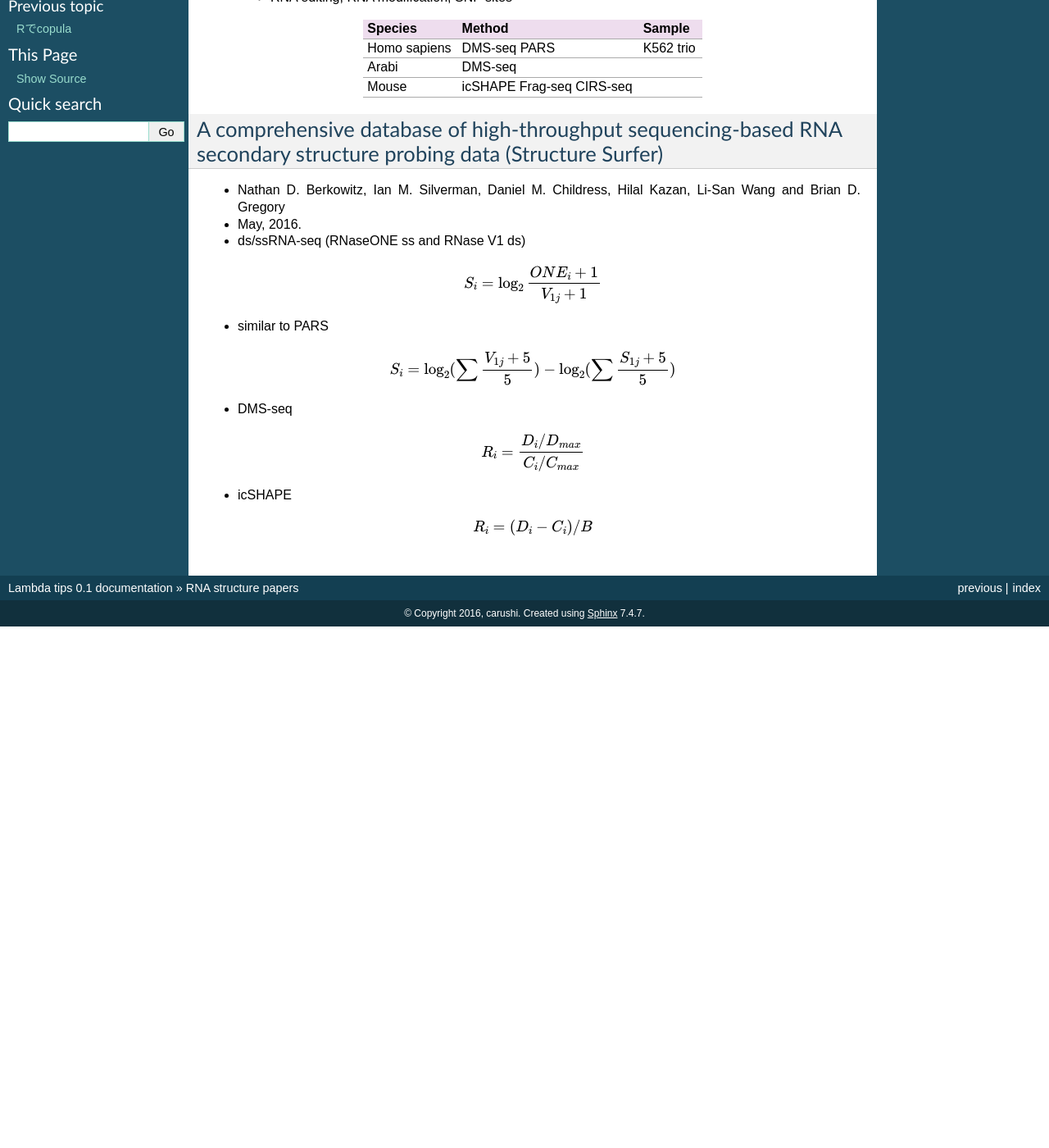
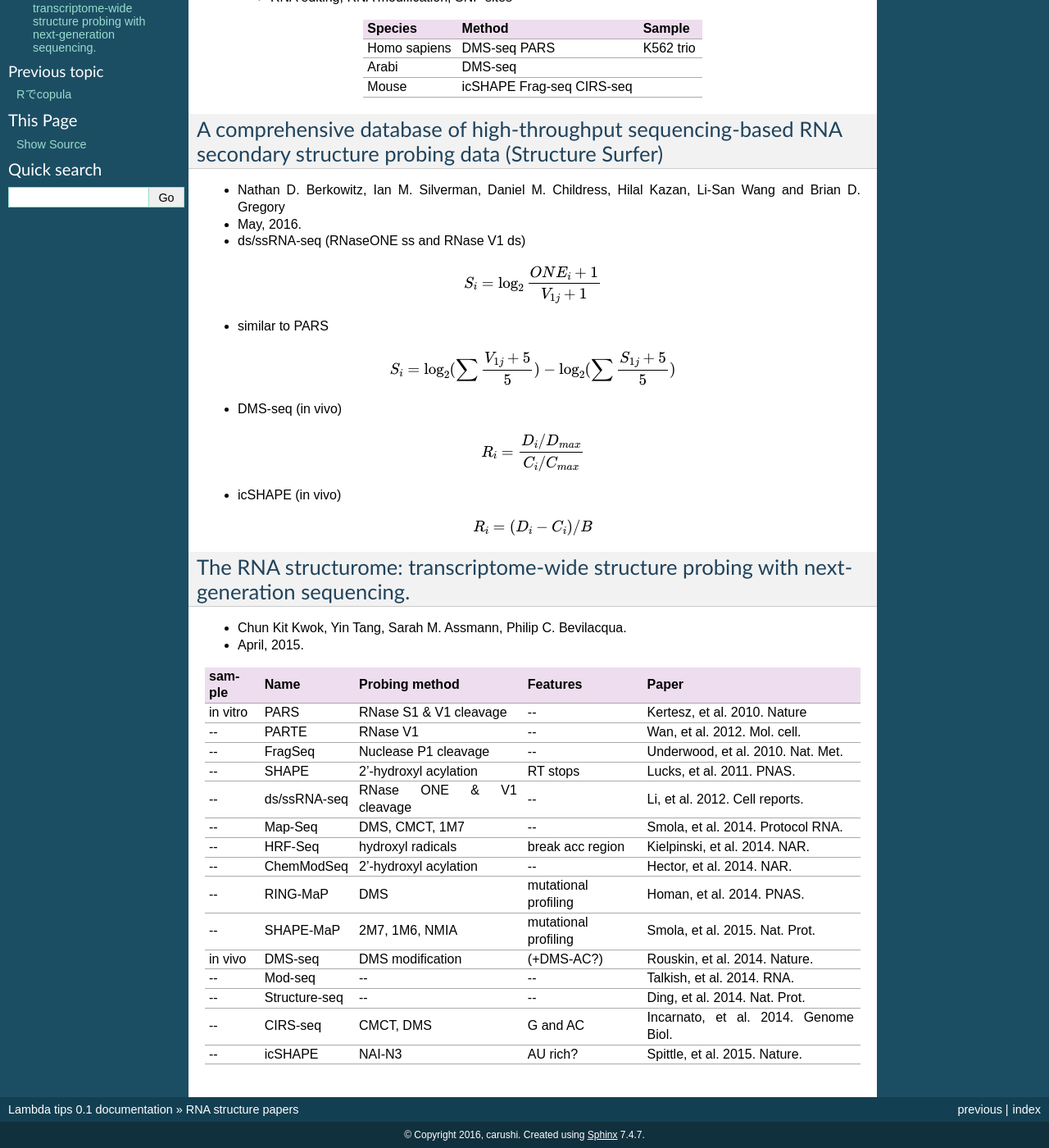
Before and after one commit to carushi/resource, a Sphinx documentation site: the page built from docs/RNAstructure.rst, in a window 1280 px wide and 1400 px high, scrolled down 296 px. Shown: the whole window at 82% size. Built offline with Sphinx 7.4.7, drawn with Linux system fonts in a browser that asks for light colours; before the commit the page ends 1060 px from its top, so only the background shows below that.

Commit message:
add table

```diff
--- a/docs/RNAstructure.rst
+++ b/docs/RNAstructure.rst
@@ -1,8 +1,8 @@
 RNA structure papers
-============
+======================
 
 RNAex: an RNA secondary structure prediction server enhanced by high-throughput structure-probing data
------------
+---------------------------------------------------------------------------------------------------------
 
 
 * Yang Wu, Rihao Qu, Yiming Huang, Binbin Shi, Mengrong Liu, Yang Li and Zhi John Lu*
@@ -26,27 +26,60 @@
 
 
 A comprehensive database of high-throughput sequencing-based RNA secondary structure probing data (Structure Surfer)
-------------
+---------------------------------------------------------------------------------------------------------------------
 * Nathan D. Berkowitz, Ian M. Silverman, Daniel M. Childress, Hilal Kazan, Li-San Wang and Brian D. Gregory
 * May, 2016.
 * ds/ssRNA-seq (RNaseONE ss and RNase V1 ds)
+
 .. math::
 
 	S_i = \log_2 \frac{ONE_i + 1}{V_{1j}+1}
 
 
 * similar to PARS
+
 .. math::
 
 	S_i = \log_2 (\sum \frac{V_{1j}+5}{5} )- \log_2 (\sum \frac{S_{1j}+5}{5})
 
 
-* DMS-seq
+* DMS-seq (in vivo)
+
 .. math::
 
 	R_i = \frac{D_i / D_{max}}{C_i / C_{max}}
 
-* icSHAPE
+* icSHAPE (in vivo)
+
 .. math::
 
 	R_i = (D_i - C_i) / B
+
+
+
+
+The RNA structurome: transcriptome-wide structure probing with next-generation sequencing.
+---------------------------------------------------------------------------------------------------------------------
+* Chun Kit Kwok, Yin Tang, Sarah M. Assmann, Philip C. Bevilacqua.
+* April, 2015.
+
+
+======== ============== =========================== ======================== ===================================
+ sample   Name             Probing method            Features                   Paper
+======== ============== =========================== ======================== ===================================
+in vitro PARS            RNase S1 & V1 cleavage      \-\-                    Kertesz, et al. 2010. Nature
+\-\-     PARTE           RNase V1                    \-\-                    Wan, et al. 2012. Mol. cell.
+\-\-     FragSeq         Nuclease P1 cleavage        \-\-                    Underwood, et al. 2010. Nat. Met.
+\-\-     SHAPE           2'-hydroxyl acylation       RT stops                Lucks, et al. 2011. PNAS.
+\-\-     ds/ssRNA-seq    RNase ONE & V1 cleavage     \-\-                    Li, et al. 2012. Cell reports.
+\-\-     Map-Seq         DMS, CMCT, 1M7              \-\-                    Smola, et al. 2014. Protocol RNA.
+\-\-     HRF-Seq         hydroxyl radicals           break acc region        Kielpinski, et al. 2014. NAR.
+\-\-     ChemModSeq      2'-hydroxyl acylation       \-\-                    Hector, et al. 2014. NAR.
+\-\-     RING-MaP        DMS                         mutational profiling    Homan, et al. 2014. PNAS.
+\-\-     SHAPE-MaP       2M7, 1M6, NMIA              mutational profiling    Smola, et al. 2015. Nat. Prot.
+in vivo  DMS-seq         DMS modification            (+DMS-AC?)              Rouskin, et al. 2014. Nature.
+\-\-     Mod-seq         \-\-                        \-\-                    Talkish, et al. 2014. RNA.
+\-\-     Structure-seq   \-\-                        \-\-                    Ding, et al. 2014. Nat. Prot.
+\-\-     CIRS-seq        CMCT, DMS                   G and AC                Incarnato, et al. 2014. Genome Biol.
+\-\-     icSHAPE         NAI-N3                      AU rich?                Spittle, et al. 2015. Nature.
+======== ============== =========================== ======================== ===================================
--- a/docs/copula.rst
+++ b/docs/copula.rst
@@ -4,7 +4,7 @@
 
 
 Packages
---------
+--------------
 
 copulaを推定するためのRパッケージ、いろいろあります。
 * GOFcopula
@@ -21,7 +21,7 @@
 
 
 copulaをダウンロード
-++++++++++
++++++++++++++++++++++
 
 
 スライドで紹介されていたcopulaGOFが見つからなかったので、copulaをダウンロードしました。 ::
@@ -29,7 +29,7 @@
 	install.package("copula")
 
 What is copula?
-++++++++++++
++++++++++++++++++++++
 
 二つ以上の周辺化確率分布からJoint probability distributionを出力する関数。KendallやSpearmanの順位相関検定などと深い関わりがある。
 ガウシアンやStudent、アルキメディアンコピュラなどにフィッティングすることで、多変量の確率分布から同時確率分布をモデル化できる。
```
Also changed, not shown: docs/MySQL.rst (+12 -5 lines), docs/readthedocs.rst (+22 -19 lines).
